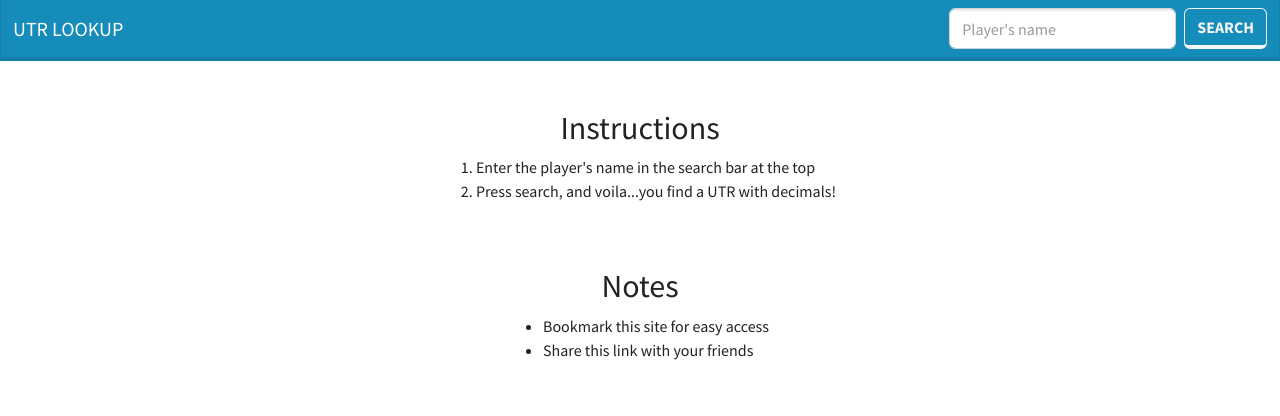
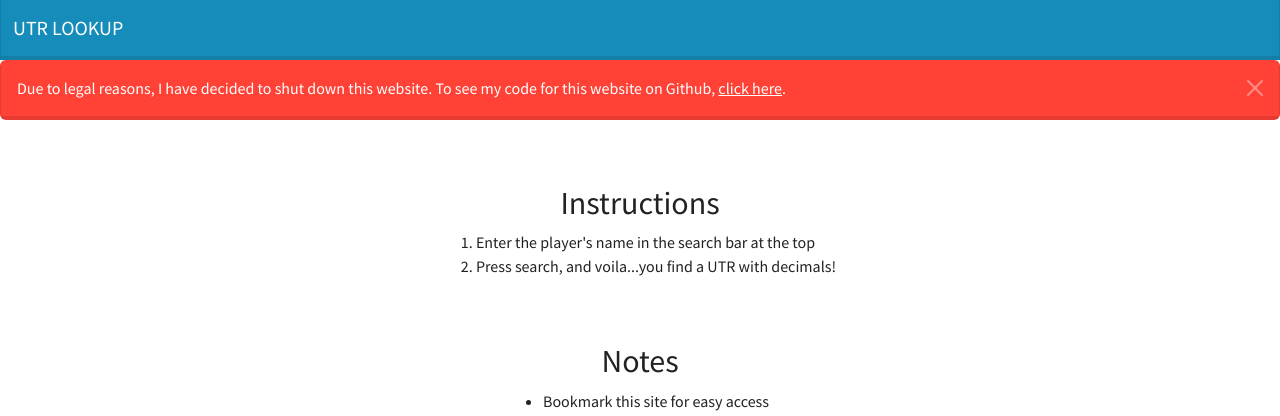
Before and after one commit to yair51/utr-lookup, a Flask app: page / in a window 1280 px wide. Shown: the top 416 px of the page. Run offline with Flask 2, Linux system fonts and the light colour scheme.

Commit message:
removed search view and added shutdown message

```diff
--- a/website/templates/base.html
+++ b/website/templates/base.html
@@ -30,13 +30,34 @@
                 <a class="nav-link active" aria-current="page" href="/">Home</a>
               </li> -->
             </ul>
-            <form class="d-flex" role="search" action="/search">
+            <!-- <form class="d-flex" role="search" action="/search">
               <input class="form-control me-2" type="search" name="query" placeholder="Player's name" aria-label="Search">
               <button class="btn btn-outline-light" type="submit">Search</button>
-            </form>
+            </form> -->
           </div>
         </div>
       </nav>
+      {% with messages = get_flashed_messages(with_categories=true) %} {% if
+        messages %} {% for category, message in messages %} {% if category ==
+        'error' %}
+        <div class="alert alert-danger alert-dismissible fade show" role="alert">
+          Due to legal reasons, I have decided to shut down this website. To see my code for this website on Github, <a href="https://github.com/yair51/utr-lookup" class="alert-link">click here</a>.
+          <button type="button" class="btn-close" data-bs-dismiss="alert" aria-label="Close"></button>
+        </div>
+        <!-- <div class="alert alert-danger alter-dismissable fade show" role="alert">
+          {{ message }}
+          <button type="button" class="close" data-dismiss="alert">
+            <span aria-hidden="true">&times;</span>
+          </button>
+        </div> -->
+        {% else %}
+        <div class="alert alert-success alter-dismissable fade show" role="alert">
+          {{ message }}
+          <button type="button" class="close" data-dismiss="alert">
+            <span aria-hidden="true">&times;</span>
+          </button>
+        </div>
+        {% endif %} {% endfor %} {% endif %} {% endwith %}
     <main class="container-fluid text-center {% block classes %}{% endblock %}">{% block content %}{% endblock %}</main>
     <footer class="text-center bg-dark py-5 mt-4 text-light">
       <p>Contact: <a style="color: rgb(255, 255, 255);" href="mailto: utrlookup@gmail.com">utrlookup@gmail.com</a></p>
--- a/website/views.py
+++ b/website/views.py
@@ -10,20 +10,21 @@ views = Blueprint('views', __name__)
 @views.route('/', methods=['GET'])
 def home():
     """Displays home screen"""
+    flash("Sorry, were gone", category="error")
     return render_template("index.html", title="Home")
 
 
-@views.route('/search')
-def search():
-    """calls UTR API to search player"""
+# @views.route('/search')
+# def search():
+#     """calls UTR API to search player"""
 
-    # Submit search query to UTR
-    query = request.args.get("query")
-    results = utr_search(query)
+#     # Submit search query to UTR
+#     query = request.args.get("query")
+#     results = utr_search(query)
 
-    # Login to UTR and rerun search query if not authenticated
-    if not is_authenticated(results):
-        utr_login()
-        results = utr_search(query)
+#     # Login to UTR and rerun search query if not authenticated
+#     if not is_authenticated(results):
+#         utr_login()
+#         results = utr_search(query)
 
-    return render_template("result.html", results=results, title="Results")
+#     return render_template("result.html", results=results, title="Results")
```
Also changed, not shown: 1 other file.
